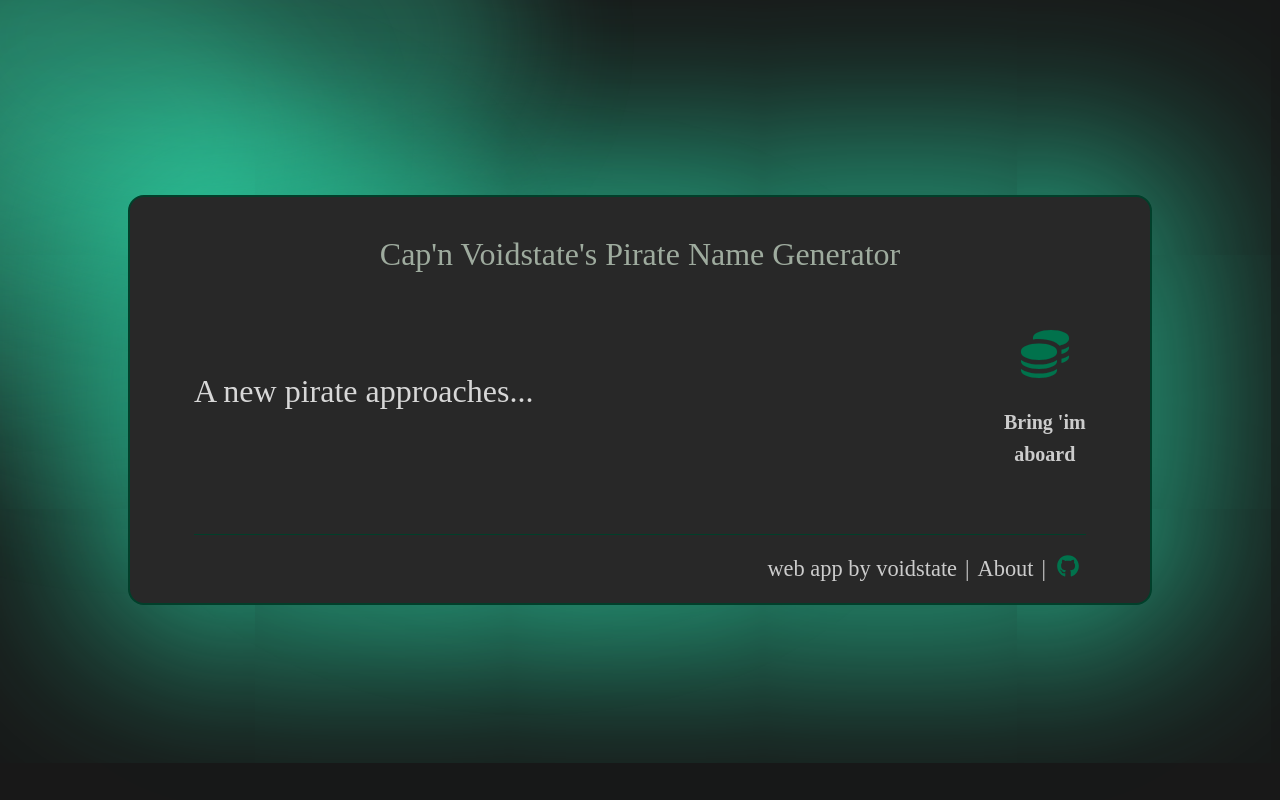
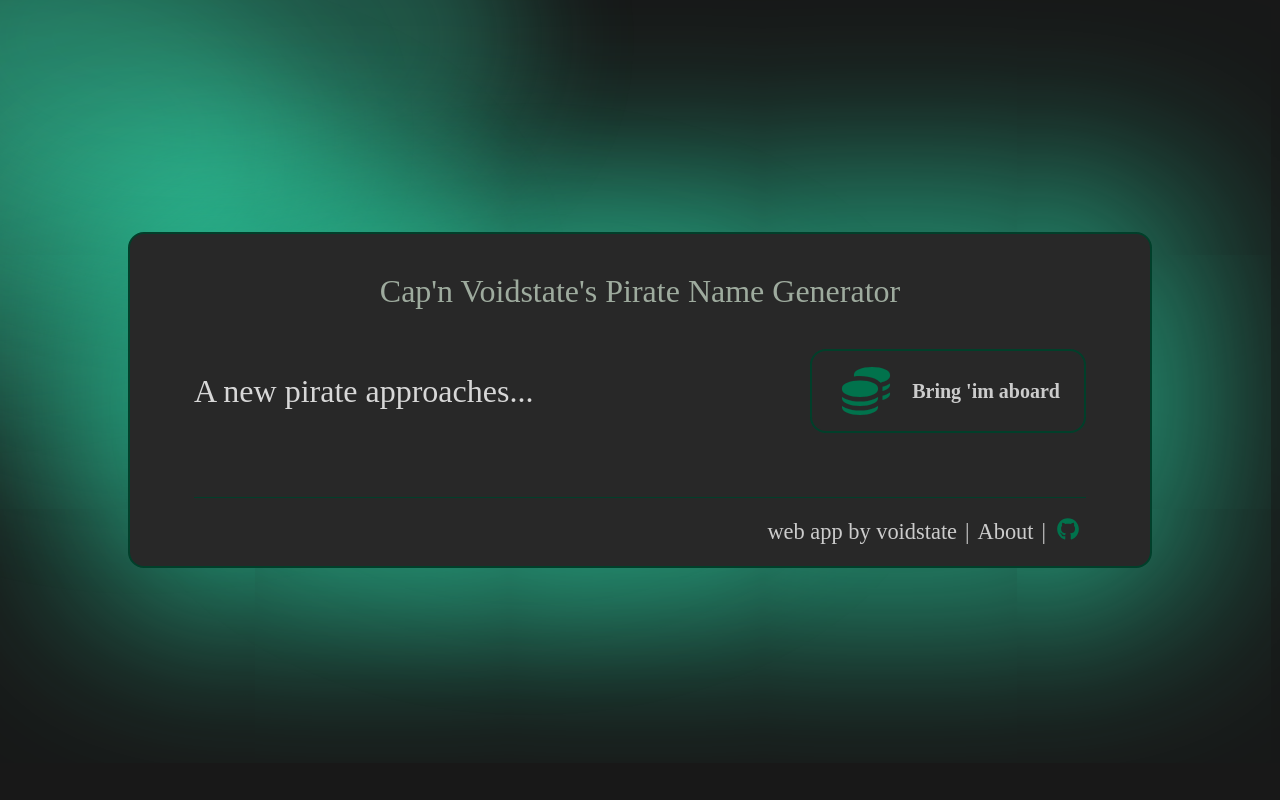
Before and after one commit to voidstate/pirate-names, a Vue app: page /#/ in a window 1280 px wide. Built offline with nearby package versions, Linux system fonts and the light colour scheme; a web font is replaced by a local one.

Commit message:
Button styles

```diff
--- a/src/assets/base.css
+++ b/src/assets/base.css
@@ -25,6 +25,9 @@
 	--color-background: var(--colour-palette-black);
 	--color-background-soft: var(--colour-palette-black-soft);
 	--color-background-mute: var(--colour-palette-black-mute);
+
+	--color-button-bg: var(--colour-palette-black-mute);
+	--color-button-bg-hover: var(--colour-palette-black);
 
 	--color-border: var(--colour-palette-divider-2);
 	--color-border-hover: var(--colour-palette-divider-1);
--- a/src/components/Name-Generator.vue
+++ b/src/components/Name-Generator.vue
@@ -153,8 +153,8 @@ const name = ref( 'A new pirate approaches...' )
 			<div class="generator__inspect-action">
 				<button class="generator__btn-button generator__btn-button--inspect" @click="openPirateModal" :title="hasGeneratedPirate ? 'Generate another pirate!' : 'Generate your first pirate!'">
 					<font-awesome-icon icon="coins" />
+					<span class="generator__inspect-label">Bring 'im aboard</span>
 				</button>
-				<span class="generator__inspect-label">Bring 'im aboard</span>
 			</div>
 		</div>
 
@@ -166,14 +166,14 @@ const name = ref( 'A new pirate approaches...' )
 					<div class="generator__modal-action">
 						<button class="generator__btn-button generator__modal-action-button generator__btn-button--recruit" title="Recruit" @click="recruitPirate">
 							<font-awesome-icon icon="anchor" />
+							<span class="generator__modal-action-label">Recruit</span>
 						</button>
-						<span class="generator__modal-action-label">Recruit</span>
 					</div>
 					<div class="generator__modal-action">
 						<button class="generator__btn-button generator__modal-action-button generator__btn-button--kill" title="Kill" @click="killPirate">
 							<font-awesome-icon icon="skull" />
+							<span class="generator__modal-action-label">Kill</span>
 						</button>
-						<span class="generator__modal-action-label">Kill</span>
 					</div>
 				</div>
 				<!-- <button class="generator__modal-close" @click="closeModal"><font-awesome-icon icon="xmark" /> Close</button> -->
@@ -201,7 +201,7 @@ const name = ref( 'A new pirate approaches...' )
 .generator__name-container
 {
 	display: grid;
-	grid-template-columns: 1fr min-content;
+	grid-template-columns: 1fr max-content;
 	justify-content: space-between;
 	align-items: center;
 	gap: 1rem;
@@ -209,11 +209,21 @@ const name = ref( 'A new pirate approaches...' )
 
 .generator__btn-button
 {
-	padding: .35rem .7rem;
+	display: flex;
+	align-items: center;
+	gap: 1rem;
+	padding: 1rem 1.5rem;
 	cursor: pointer;
-	background: transparent;
+	background-color: var(--color-button-bg);
 	color: var(--color-link);
+	border: .125rem solid var(--color-border);
+	border-radius: 1rem;
 	font-size: 3rem;
+	transition: background-color 0.3s ease;
+
+	&:hover {
+		background-color: var(--color-button-bg-hover);
+	}
 }
 
 .generator__modal-close
@@ -275,7 +285,8 @@ const name = ref( 'A new pirate approaches...' )
 	box-shadow: 0 0 2rem .5rem var(--color-glow);
 }
 
-.generator__modal-intro {
+.generator__modal-intro
+{
 	margin: 0 0 1rem;
 	font-size: 1.25rem;
 }
@@ -317,22 +328,12 @@ const name = ref( 'A new pirate approaches...' )
 	min-width: 3.25rem;
 }
 
-.generator__inspect-action
-{
-	display: flex;
-	flex-direction: column;
-	align-items: center;
-	gap: .35rem;
-}
-
 .generator__inspect-label,
 .generator__modal-action-label
 {
-	opacity: 1;
-	visibility: visible;
 	transform: none;
 	font-size: 1.25rem;
-	font-weight: 600;
+	font-weight: bold;
 	color: var(--color-text-muted);
 	text-align: center;
 }
```
